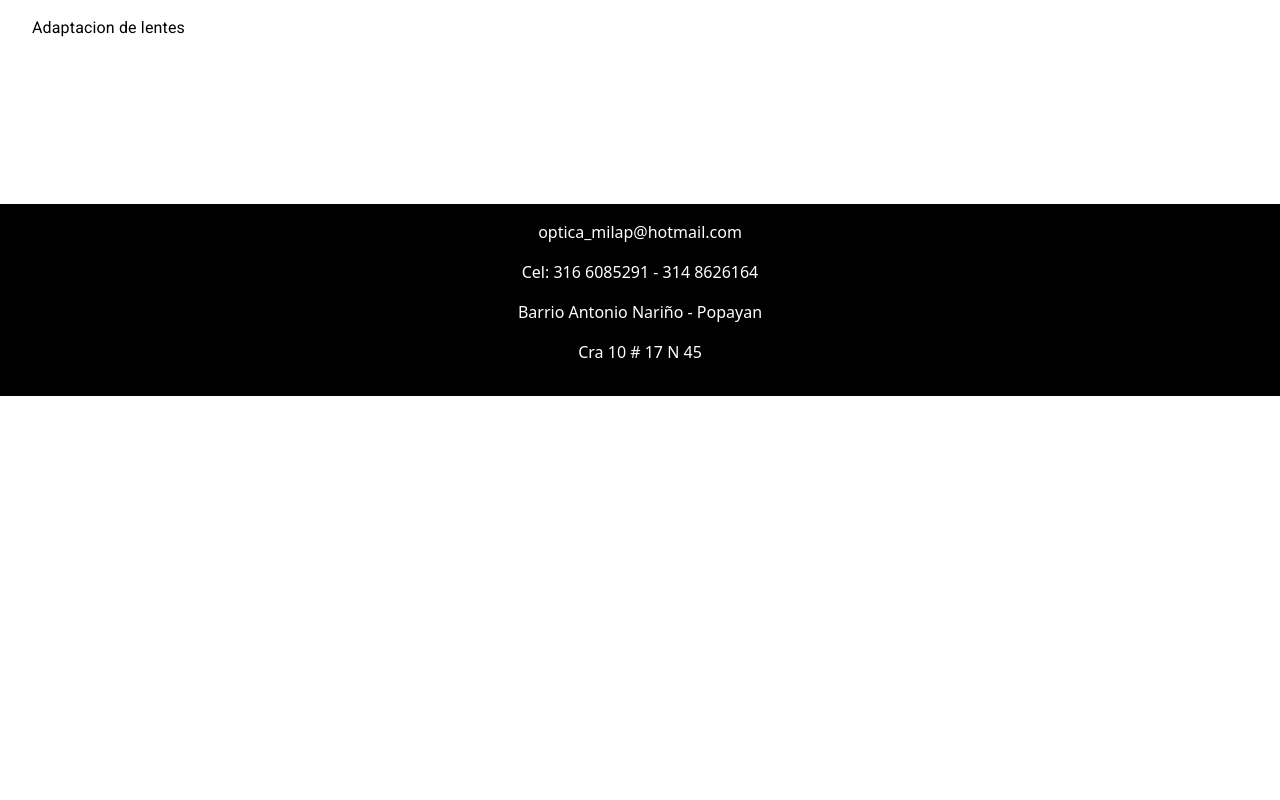
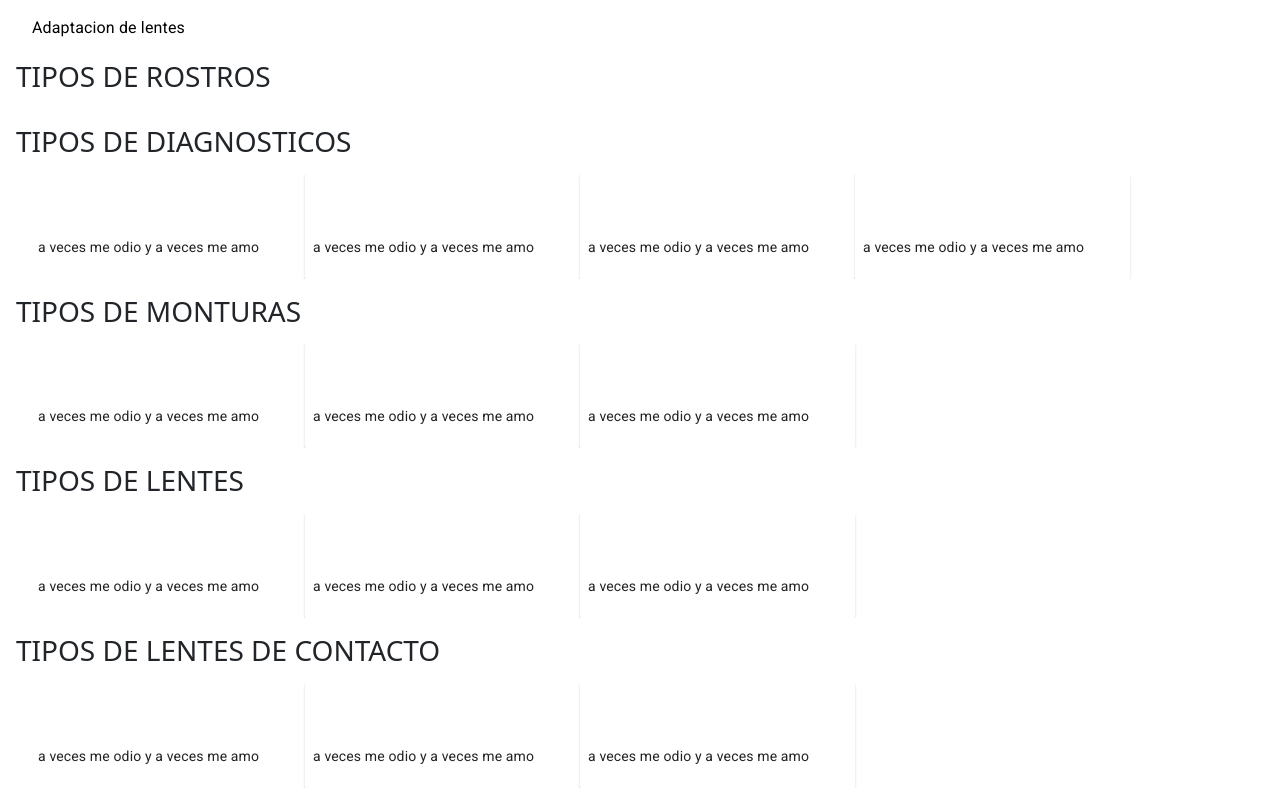
Before and after one commit to juspi1020/milapPage, a React (Create React App) app in the folder milap/: page / in a window 1280 px wide. Shown: the part 1320-2120 px from the top of the page. Before the commit the page ends 1716 px from the top, so only its background shows below. Built offline with nearby package versions, Linux system fonts and the light colour scheme.

Commit message:
se arreglo problema con el singlelinegridlist y se agregaon componentes nuevos

```diff
--- a/milap/src/Components/BasicTextFields.js
+++ b/milap/src/Components/BasicTextFields.js
@@ -7,6 +7,9 @@ const useStyles = makeStyles((theme) => ({
     '& > *': {
       margin: theme.spacing(1),
       width: '100%',
+      ['@media (min-width:960px)']: {
+        width: '40%',
+    }
     },
   },
 }));
--- a/milap/src/Components/DatePicker.js
+++ b/milap/src/Components/DatePicker.js
@@ -12,6 +12,9 @@ const useStyles = makeStyles((theme) => ({
         marginRight: theme.spacing(-1),
         marginTop: theme.spacing(1),
         width: '120%',
+        ['@media (min-width:960px)']: {
+            width: '40%',
+        }
     },
 }));
 
--- a/milap/src/Components/SelectionPicker.js
+++ b/milap/src/Components/SelectionPicker.js
@@ -8,7 +8,10 @@ import Select from '@material-ui/core/Select';
 const useStyles = makeStyles((theme) => ({
   formControl: {
     margin: theme.spacing(1),
-    minWidth: '100%',
+    width: '100%',
+    ['@media (min-width:960px)']: {
+      width: '40%',
+  }
   },
 }));
 
--- a/milap/src/Components/SimpleCard.js
+++ b/milap/src/Components/SimpleCard.js
@@ -4,7 +4,7 @@ import Card from '@material-ui/core/Card';
 import CardActions from '@material-ui/core/CardActions';
 import CardContent from '@material-ui/core/CardContent';
 import Typography from '@material-ui/core/Typography';
-// import ROSTROS from '../Images/rostro_circular.svg';
+// import circular from '../Images/rostro_circular.svg';
 // import cuadrado from '../Images/rostro_cuadrado.svg';
 // import triangular from '../Images/rostro_triangular.svg';
 
@@ -22,16 +22,18 @@ const useStyles = makeStyles({
 
 export default function SimpleCard(props) {
     const classes = useStyles();
-    const {name} = props;
+    const {tipo} = props;
+
+    console.log(tipo);
 
     return (
         <Card className={classes.root}>
             <CardContent>
-                <img src={name} alt={name} />
+                <img src={tipo} alt={tipo} />
             </CardContent>
             <CardActions>
                 <Typography variant="body2" component="p">
-                    <p>{name}</p>
+                    <p>{"a veces me odio y a veces me amo"} {tipo}</p>
                 </Typography>
             </CardActions>
 
--- a/milap/src/Components/SingleLineGridList.js
+++ b/milap/src/Components/SingleLineGridList.js
@@ -15,83 +15,49 @@ const useStyles = makeStyles((theme) => ({
   },
 }));
 
-
-
-export default function SingleLineGridList() {
+export default function SingleLineGridList(props) {
   const classes = useStyles();
-  {/*
-  const sections = [
-    { nombre: "rostos", tipo:["cuadrado","triangular","circular"]},
-    { nombre: "diagnosticos", tipo:["miopia","astigmatismo","hipermetropia","presvicie"]},
-    { nombre: "monturas", tipo:["pasta","metalica","acetato"]},
-    { nombre: "lentes", tipo:["monofocal","bifocal","progresivo"]},
-    { nombre: "contacto", tipo:["diario","semanal","mensual"]},
-  ];
-*/}
-
-
-  const sections = [
-    //ROSTROS
-    ['CIRCULAR', 'TRIANGULAR', 'CUADRADO'],
-    //DIAGNOSTICOS
-    ['MIOPIA', 'ASTIGMATISMO', 'HIPERMETROPIA', 'PRESVICIE'],
-    //MONTURAS
-    ['PASTA', 'METALICA', 'ACETATO'],
-    //LENTES
-    ['MONOFOCAL', 'BIFOCAL', 'PROGRESIVO'],
-    //LENTES DE CONTANCTO
-    ['DIARIO', 'SEMANAL', 'MENSUAL']
-  ];
-
-
-  //console.log(section);
-  //;
+  const sections = props.sections;
   return (
     <div>
-      {(() => {
-        const s = sections.map((section) => (section.map((sec) => (console.log(sec)))));
 
-        {/*
+      {
+        sections.map((sec, index) => {
 
-        for (let j = 0; j < 5; j++) {
-          for (let i = 0; i < 5; i++) {
-            var element = section[j];
-            console.log(element)
-          }
-        }
-
-         switch (section) {
-             case 'h':
+          switch (sec.nombre) {
+            case 'ROSTROS':
               return (
-                 // mapeo la sectiona hija
                 <div>
-                   <h3>TIPOS DE {section} </h3>
+                  <h3>TIPOS DE {sec.nombre} </h3>
                   <div className={classes.root}>
-                     <GridList className={classes.gridList} cols={2.5}>
-                       {section.map((tile) => (
-                         <SimpleCard name={'a'} />
+                    <GridList className={classes.gridList} key={index} cols={2.5}>
+                      {sec.tipo.map((types, index) => (
+                        console.log(types)
+                        //<SimpleCard name={types} key={index} />
                       ))}
                     </GridList>
                   </div></div>
               )
             case 'DIAGNOSTICOS':
               return (
-                 <div><h3> {section} </h3>
+                <div>
+                  <h3>TIPOS DE {sec.nombre} </h3>
                   <div className={classes.root}>
-                     <GridList className={classes.gridList} cols={2.5}>
-                       {section.map((tile) => (
-                         <SimpleCard name={section} />
+                    <GridList className={classes.gridList} key={index} cols={2.5}>
+                      {sec.tipo.map((types, index) => (
+                        < SimpleCard name={types} key={index} />
                       ))}
                     </GridList>
                   </div></div>
               )
             case 'MONTURAS':
               return (
-                 <div><h3>TIPOS DE {section}</h3>
+                <div>
+                  <h3>TIPOS DE {sec.nombre} </h3>
                   <div className={classes.root}>
-                     <GridList className={classes.gridList} cols={2.5}>
-                       {section.map((tile) => (
-                         <SimpleCard name={section} />
+                    <GridList className={classes.gridList} key={index} cols={2.5}>
+                      {sec.tipo.map((types, index) => (
+                        <SimpleCard name={types} key={index} />
                       ))}
                     </GridList>
                   </div></div>
@@ -99,22 +65,24 @@ export default function SingleLineGridList() {
             case 'LENTES':
               return (
                 <div>
-                   <h3>TIPOS DE {section} </h3>
+                  <h3>TIPOS DE {sec.nombre} </h3>
                   <div className={classes.root}>
-                     <GridList className={classes.gridList} cols={2.5}>
-                       {section.map((tile) => (
-                         <SimpleCard name={section} />
+                    <GridList className={classes.gridList} key={index} cols={2.5}>
+                      {sec.tipo.map((types, index) => (
+                        <SimpleCard name={types} key={index} />
                       ))}
                     </GridList>
-                   </div></div>
+                  </div>
+                </div>
               )
             case 'LENTES DE CONTACTO':
               return (
-                 <div><h3>TIPOS DE {section} </h3>
+                <div>
+                  <h3>TIPOS DE {sec.nombre} </h3>
                   <div className={classes.root}>
-                     <GridList className={classes.gridList} cols={2.5}>
-                       {section.map((tile) => (
-                         <SimpleCard name={section} />
+                    <GridList className={classes.gridList} key={index} cols={2.5}>
+                      {sec.tipo.map((types, index) => (
+                        <SimpleCard name={types} key={index} />
                       ))}
                     </GridList>
                   </div></div>
@@ -124,10 +92,27 @@ export default function SingleLineGridList() {
                 <div>
                 </div>
               )
+
           }
-        */}
-      }  //cierra la funcion flecha
-      )()}
+        })
+      }
+
+
     </div>
   );
 }
+
+
+{/*
+        for (let i = 0; i < sections.length; i++) {
+
+          for (let j = 0; j < sections[i].tipo.length; j++) {
+
+            const section = sections[i].nombre
+            const type = sections[i].tipo[j]
+            console.log(section)
+            console.log(type)
+
+          }
+        }
+      */}
--- a/milap/src/Components/blackComponent.js
+++ b/milap/src/Components/blackComponent.js
@@ -3,9 +3,9 @@ import { makeStyles } from '@material-ui/core/styles';
 
 const useStyles = makeStyles((theme) => ({
     root: {
-        position: 'absolute',
+        position:'flexend',
+        bottom:'0',
         width:'100%',
-        margin:'8em 0% 0% 0%',
         display: 'flex',
         alignItems: 'center',
         flexDirection: 'column',
--- a/milap/src/Pages/Date.js
+++ b/milap/src/Pages/Date.js
@@ -15,6 +15,7 @@ const useStyles = makeStyles((theme) => ({
     position:{
         margin:'2em 0% 0% 0%'
     },
+
 
 }));
 
@@ -34,7 +35,7 @@ export default function Us() {
                 <MaterialUIPickers/>
                 <Button variant="outlined" className={classes.position} >AGENDAR</Button>
             </div>
-            <FullWidthGrid/>
+            <FullWidthGrid />
         </div>
     )
 };
--- a/milap/src/Pages/Home.js
+++ b/milap/src/Pages/Home.js
@@ -5,6 +5,7 @@ import NestedList from '../Components/NestedList.js';
 import SingleLineGridList from '../Components/SingleLineGridList.js';
 import FullWidthGrid from '../Components/blackComponent.js';
 import { makeStyles } from '@material-ui/core/styles';
+
 
 const useStyles = makeStyles((theme) => ({
     oText: {
@@ -21,22 +22,22 @@ const useStyles = makeStyles((theme) => ({
     container: {
         margin: '1em',
     },
+    footer: {
+        position: 'absolute',
+    }
+
 }));
 
 export default function Home() {
     const classes = useStyles();
     const sections = [
-        //ROSTROS
-        ['CIRCULAR', 'TRIANGULAR', 'CUADRADO'],
-        //DIAGNOSTICOS
-        ['MIOPIA', 'ASTIGMATISMO', 'HIPERMETROPIA', 'PRESVICIE'],
-        //MONTURAS
-        ['PASTA', 'METALICA', 'ACETATO'],
-        //LENTES
-        ['MONOFOCAL', 'BIFOCAL', 'PROGRESIVO'],
-        //LENTES DE CONTANCTO
-        ['DIARIO', 'SEMANAL', 'MENSUAL']
+        { nombre: "ROSTROS", tipo: ["cuadrado", "triangular", "circular"] },
+        { nombre: "DIAGNOSTICOS", tipo: ["miopia", "astigmatismo", "hipermetropia", "presvicie"] },
+        { nombre: "MONTURAS", tipo: ["pasta", "metalica", "acetato"] },
+        { nombre: "LENTES", tipo: ["monofocal", "bifocal", "progresivo"] },
+        { nombre: "LENTES DE CONTACTO", tipo: ["diario", "semanal", "mensual"] },
     ];
+
     return (
         <div>
             <PrimarySearchAppBar />
@@ -44,17 +45,10 @@ export default function Home() {
             <div className={classes.container}>
                 <p className={classes.oText}>TUS OJOS, NUESTRO TESORO </p>
                 <NestedList />
-                {sections.map((sec) => (
-                    <SingleLineGridList sections={sections} />
-                ))}
+                <SingleLineGridList sections={sections} />
+            </div>
+            <FullWidthGrid className={classes.footer} />
 
-                {/* <SingleLineGridList switchlist={'ROSTROS'} />
-                <SingleLineGridList switchlist={'DIAGNOSTICOS'} />
-                <SingleLineGridList switchlist={'MONTURAS'} />
-                <SingleLineGridList switchlist={'LENTES'} />
-                <SingleLineGridList switchlist={'LENTES DE CONTACTO'} /> */}
-            </div>
-            <FullWidthGrid />
         </div>
     )
 };
```
Also changed, not shown: milap/src/Pages/Us.js (+8 -6 lines). Lines whose indentation alone changed are shown as unchanged.
